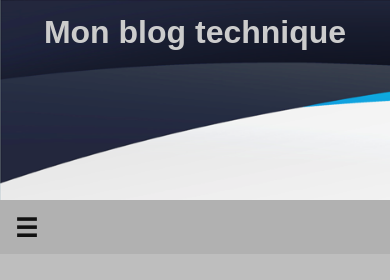
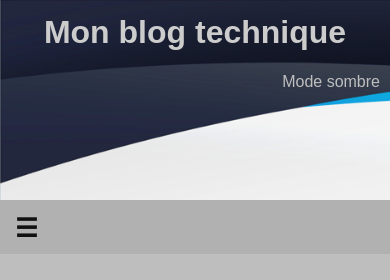
Before and after one commit to flex-57/CDA_2409_FG, a PHP site: page / in a window 390 px wide. Shown: the top 280 px of the page. Run offline with PHP 8.4, Linux system fonts and the light colour scheme.

Commit message:
Ajout du mode dark / light manuel et gestion du cookie de préférence

```diff
--- a/Web/mon_blog_technique/index.php
+++ b/Web/mon_blog_technique/index.php
@@ -12,11 +12,17 @@
 
 </head>
 <body>
-    <header id="header"><h1>Mon blog technique</h1></header>
+    <header id="header">
+        <h1>Mon blog technique</h1>
+        <div class="dark-or-light">
+            <label for="dark-or-light" class="label-dark-or-light">Mode sombre</label>
+            <input type="checkbox" id="dark-or-light" checked />
+        </div>
+    </header>
     <div class="container">
         <nav>
+            <label for="hamburger" class="label-hamburger" aria-label="Ouvrir le menu">&#9776;</label>
             <input type="checkbox" id="hamburger" />
-            <label for="hamburger">&#9776;</label>
             <h2>Menu</h2>
             <ul>
                 <li><a href="">Accueil</a></li>
@@ -24,7 +30,6 @@
                 <li><a href="">Tutoriaux</a></li>
                 <li><a href="">&Agrave; Propos</a></li>
                 <li><a href="">Contact</a></li>
-                <li><a href="">Mode sombre</a></li>
             </ul>
         </nav>
         <section id="content">
@@ -52,5 +57,54 @@
             <a href="#">J'achète !</a>
         </section>
     </div>
+
+<script>
+
+    function applyTheme(theme) {
+        const body = document.body;
+
+        body.classList.remove('dark-mode', 'light-mode');
+
+        if (theme === 'dark-mode') {
+            body.classList.add('dark-mode');
+            document.querySelector(".label-dark-or-light").textContent = 'Mode clair';
+            document.querySelector("#dark-or-light").checked = true;
+        } else {
+            body.classList.add('light-mode');
+            document.querySelector(".label-dark-or-light").textContent = 'Mode sombre';
+            document.querySelector("#dark-or-light").checked = false;
+        }
+
+        localStorage.setItem('theme', theme);
+    }
+
+    function toggleTheme() {
+        const currentTheme = document.body.classList.contains('dark-mode') ? 'dark-mode' : 'light-mode';
+        const newTheme = currentTheme === 'dark-mode' ? 'light-mode' : 'dark-mode';
+        applyTheme(newTheme);
+    }
+
+    function applyInitialTheme() {
+        const savedTheme = localStorage.getItem('theme');
+
+        if (savedTheme) {
+            applyTheme(savedTheme);
+        }
+
+        else if (window.matchMedia && window.matchMedia('(prefers-color-scheme: dark)').matches) {
+            applyTheme('dark-mode');
+        }
+
+        else {
+            applyTheme('light-mode');
+        }
+    }
+
+    document.querySelector("#dark-or-light").addEventListener("change", toggleTheme);
+
+    applyInitialTheme();
+
+</script>
+
 </body>
 </html>
--- a/Web/mon_blog_technique/style/style.css
+++ b/Web/mon_blog_technique/style/style.css
@@ -35,6 +35,25 @@
     }
 }
 
+.dark-mode {
+    --text-color: var(--light3);
+    --content-background: var(--dark1);
+    --content-h2: var(--dark2);
+    --content-article: var(--content-h2);
+    --content-article-hover: var(--dark3);
+    --link: var(--blue);
+    --link-hover: var(--light-blue);
+}
+
+.light-mode {
+    --text-color: var(--dark1);
+    --content-background: var(--light3);
+    --content-h2: var(--light2);
+    --content-article: var(--content-h2);
+    --content-article-hover: var(--light1);
+    --link: var(--dark-blue);
+    --link-hover: var(--blue);
+}
 
 body, html {
     font-family: Arial, Helvetica, sans-serif;
@@ -42,7 +61,7 @@ body, html {
     color: var(--text-color)
 }
 
-h1, h2, h3, nav label { font-weight: bold; }
+h1, h2, h3, .label-hamburger { font-weight: bold; }
 
 h1 {
     font-size: 2em;
@@ -50,7 +69,7 @@ h1 {
     color: var(--light3);
 }
 
-h2, nav label {
+h2, .label-hamburger {
     font-size: 1.6em;
     line-height: 2em;
 }
@@ -82,10 +101,11 @@ nav a {
     display: block;
     line-height: 2em;
     margin-top: 13px;
+    transition: transform 0.3s ease;
 }
 
 nav a:hover {
-    padding: 3px 20px 0;
+    transform: translateX(5px);
 }
 
 #content {
@@ -154,7 +174,7 @@ nav a:hover {
     background-color: var(--link-hover);
 }
 
-nav h2, #content h2, nav label {
+nav h2, #content h2, .label-hamburger {
     padding: 3px 15px 0;
     margin-bottom: 25px;
 }
@@ -163,7 +183,7 @@ nav, #pub {
     background-color: var(--content-h2);
 }
 
-nav h2, nav a, #pub h4, nav label {
+nav h2, nav a, #pub h4, .label-hamburger {
     background-color: var(--content-article-hover);
 }
 
@@ -171,8 +191,14 @@ nav a, #pub h4 {
     color: var(--link)
 }
 
-nav label, #hamburger {
+.label-hamburger, #hamburger, #dark-or-light {
     display: none;
+}
+
+.dark-or-light {
+    float: right;
+    padding: 10px;
+    color: var(--light2)
 }
 
 @media only screen and (max-width: 1200px) {
@@ -206,13 +232,13 @@ nav label, #hamburger {
         margin-left: 10px;
     }
 
-    nav label {
+    .label-hamburger {
         display: block;
         font-style: bold;
         font-size: 1.6em;
     }
 
-    nav label:hover {
+    .label-hamburger:hover {
         color: var(--link);
         cursor: pointer;
     }
@@ -221,7 +247,7 @@ nav label, #hamburger {
         display: none;
     }
 
-    nav input:checked ~ ul li {
+    #hamburger:checked ~ ul li {
         display: block;
     }
 }
```
